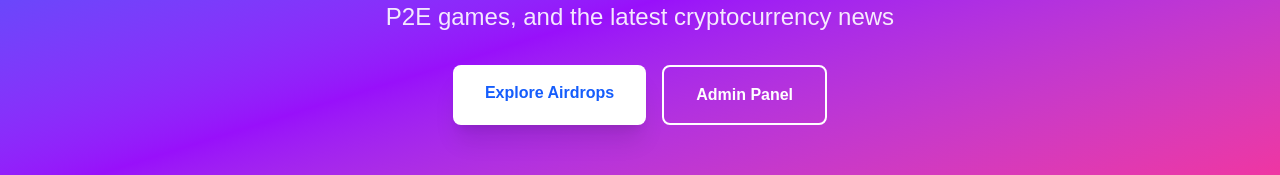
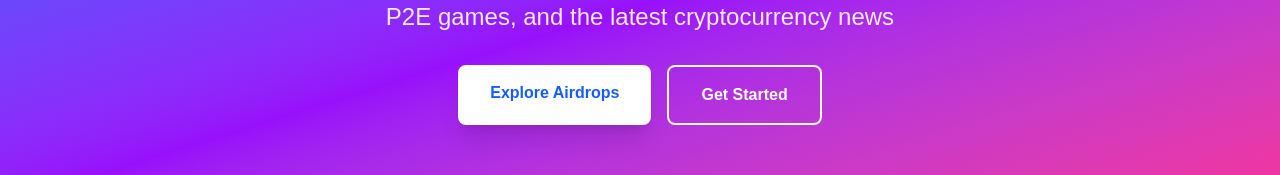
Before and after one commit to nileshtheekshana/cryptohoru, a Next.js app: page / in a window 1280 px wide. Shown: the part 259-434 px from the top of the page. Built offline with nearby package versions, Linux system fonts and the light colour scheme; no server answers.

Commit message:
Remove admin panel button from homepage - only show in navbar for authenticated admins

```diff
--- a/app/page.tsx
+++ b/app/page.tsx
@@ -66,10 +66,10 @@ export default function Home() {
               Explore Airdrops
             </Link>
             <Link
-              href="/admin"
+              href="/auth/signup"
               className="bg-transparent border-2 border-white hover:bg-white hover:text-blue-600 font-semibold px-8 py-4 rounded-lg transition transform hover:scale-105"
             >
-              Admin Panel
+              Get Started
             </Link>
           </div>
         </div>
```
